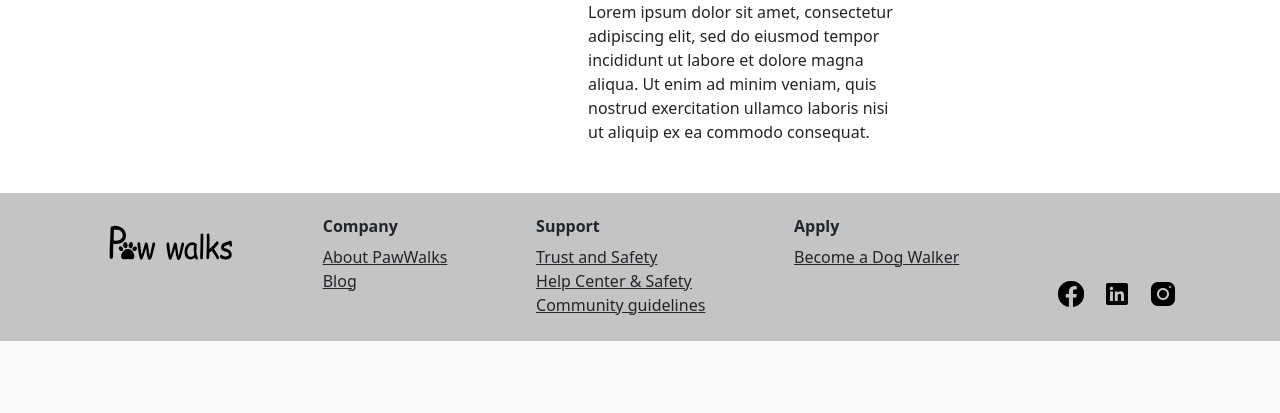
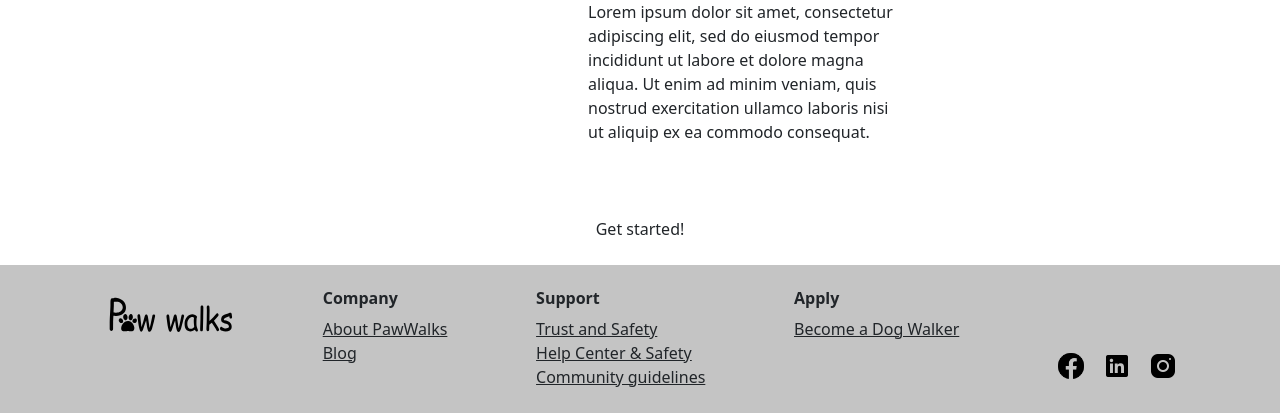
Before and after one commit to ivonamilankovic/dog_walk_project, a PHP site: page /home.php in a window 1280 px wide. Shown: the part 2802-3215 px from the top of the page. Before the commit the page ends 3143 px from the top, so only its background shows below. Run offline with PHP 8.4, Linux system fonts and the light colour scheme.

Commit message:
homePage

```diff
--- a/home.php
+++ b/home.php
@@ -287,9 +287,10 @@
             <td class="line"></td>
             <td>Lorem ipsum dolor sit amet, consectetur adipiscing elit, sed do eiusmod tempor incididunt ut labore et dolore magna aliqua. Ut enim ad minim veniam, quis nostrud exercitation ullamco laboris nisi ut aliquip ex ea commodo consequat.</td>
         </tr>
-
     </table>
 </div>
+    <div class="d-flex justify-content-center p-4 w-10" <button type="button" class="btn btn-secondary">Get started!</button></div>
+
 
 
 </div>
```
